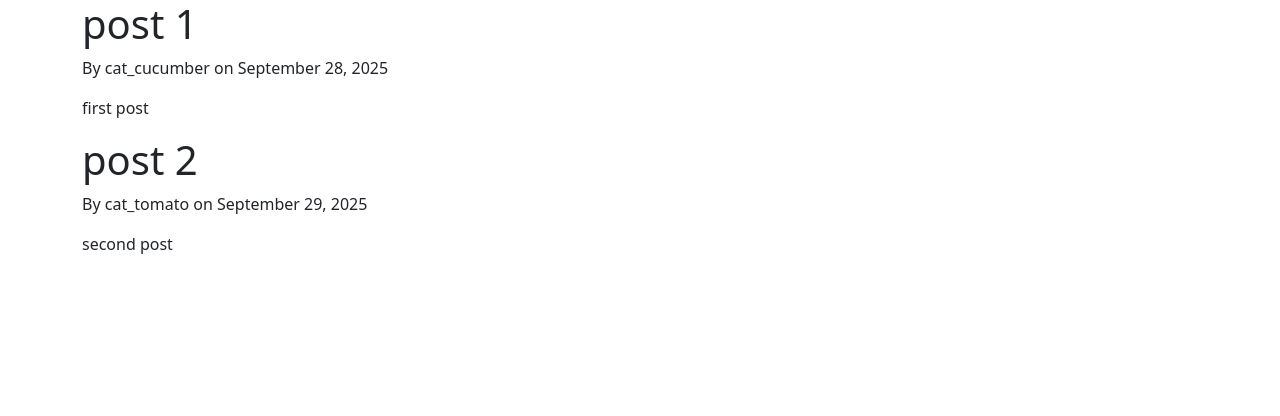
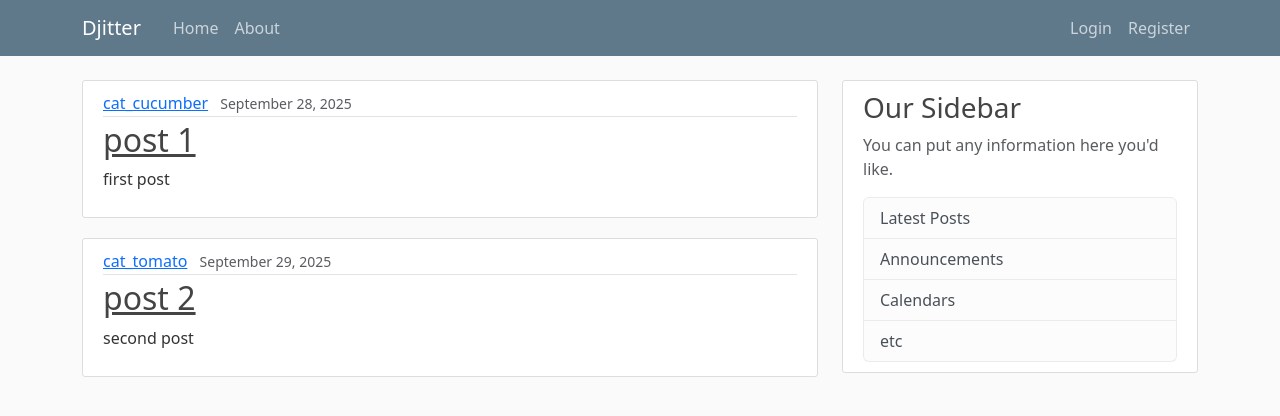
Before and after one commit to cloudyy74/Djitter, a Django app: page /home/ in a window 1280 px wide. Shown: the top 416 px of the page. Run offline with Django 5.2, Linux system fonts and the light colour scheme.

Commit message:
feat: some html stuff

```diff
--- /dev/null
+++ b/blog/static/blog/main.css
@@ -0,0 +1,84 @@
+body {
+  background: #fafafa;
+  color: #333333;
+  margin-top: 5rem;
+}
+
+h1, h2, h3, h4, h5, h6 {
+  color: #444444;
+}
+
+ul {
+  margin: 0;
+}
+
+.bg-steel {
+  background-color: #5f788a;
+}
+
+.site-header .navbar-nav .nav-link {
+  color: #cbd5db;
+}
+
+.site-header .navbar-nav .nav-link:hover {
+  color: #ffffff;
+}
+
+.site-header .navbar-nav .nav-link.active {
+  font-weight: 500;
+}
+
+.content-section {
+  background: #ffffff;
+  padding: 10px 20px;
+  border: 1px solid #dddddd;
+  border-radius: 3px;
+  margin-bottom: 20px;
+}
+
+.article-title {
+  color: #444444;
+}
+
+a.article-title:hover {
+  color: #428bca;
+  text-decoration: none;
+}
+
+.article-content {
+  white-space: pre-line;
+}
+
+.article-img {
+  height: 65px;
+  width: 65px;
+  margin-right: 16px;
+}
+
+.article-metadata {
+  padding-bottom: 1px;
+  margin-bottom: 4px;
+  border-bottom: 1px solid #e3e3e3
+}
+
+.article-metadata a:hover {
+  color: #333;
+  text-decoration: none;
+}
+
+.article-svg {
+  width: 25px;
+  height: 25px;
+  vertical-align: middle;
+}
+
+.account-img {
+  height: 125px;
+  width: 125px;
+  margin-right: 20px;
+  margin-bottom: 16px;
+}
+
+.account-heading {
+  font-size: 2.5rem;
+}
--- a/blog/templates/blog/base.html
+++ b/blog/templates/blog/base.html
@@ -1,3 +1,4 @@
+{% load static %}
 <!DOCTYPE html>
 <html>
 
@@ -9,16 +10,60 @@
     {% else %}
     <title>Djitter</title>
     {% endif %}
-    <link href="https://cdn.jsdelivr.net/npm/bootstrap@5.3.8/dist/css/bootstrap.min.css" rel="stylesheet" integrity="sha384-sRIl4kxILFvY47J16cr9ZwB07vP4J8+LH7qKQnuqkuIAvNWLzeN8tE5YBujZqJLB" crossorigin="anonymous">
+    <link href="https://cdn.jsdelivr.net/npm/bootstrap@5.3.8/dist/css/bootstrap.min.css" rel="stylesheet"
+        integrity="sha384-sRIl4kxILFvY47J16cr9ZwB07vP4J8+LH7qKQnuqkuIAvNWLzeN8tE5YBujZqJLB" crossorigin="anonymous">
+    <link rel="stylesheet" type="text/css" href="{% static 'blog/main.css' %}">
 </head>
 
 <body>
-    <div class="container">
-        {% block content %}{% endblock %}
-    </div>
-    <script src="https://cdn.jsdelivr.net/npm/bootstrap@5.3.8/dist/js/bootstrap.bundle.min.js" integrity="sha384-FKyoEForCGlyvwx9Hj09JcYn3nv7wiPVlz7YYwJrWVcXK/BmnVDxM+D2scQbITxI" crossorigin="anonymous"></script>
-    <script src="https://cdn.jsdelivr.net/npm/@popperjs/core@2.11.8/dist/umd/popper.min.js" integrity="sha384-I7E8VVD/ismYTF4hNIPjVp/Zjvgyol6VFvRkX/vR+Vc4jQkC+hVqc2pM8ODewa9r" crossorigin="anonymous"></script>
-    <script src="https://cdn.jsdelivr.net/npm/bootstrap@5.3.8/dist/js/bootstrap.min.js" integrity="sha384-G/EV+4j2dNv+tEPo3++6LCgdCROaejBqfUeNjuKAiuXbjrxilcCdDz6ZAVfHWe1Y" crossorigin="anonymous"></script>
+    <header class="site-header">
+        <nav class="navbar navbar-expand-md navbar-dark bg-steel fixed-top">
+            <div class="container">
+                <a class="navbar-brand me-4" href="{% url 'blog-home' %}">Djitter</a>
+
+                <button class="navbar-toggler" type="button" data-bs-toggle="collapse" data-bs-target="#navbarToggle"
+                    aria-controls="navbarToggle" aria-expanded="false" aria-label="Toggle navigation">
+                    <span class="navbar-toggler-icon"></span>
+                </button>
+
+                <div class="collapse navbar-collapse" id="navbarToggle">
+                    <!-- Left -->
+                    <div class="navbar-nav me-auto">
+                        <a class="nav-item nav-link" href="{% url 'blog-home' %}">Home</a>
+                        <a class="nav-item nav-link" href="{% url 'blog-about' %}">About</a>
+                    </div>
+
+                    <!-- Right -->
+                    <div class="navbar-nav ms-md-auto">
+                        <a class="nav-item nav-link" href="#">Login</a>
+                        <a class="nav-item nav-link" href="#">Register</a>
+                    </div>
+                </div>
+            </div>
+        </nav>
+    </header>
+    <main role="main" class="container">
+        <div class="row">
+            <div class="col-md-8">
+                {% block content %}{% endblock %}
+            </div>
+            <div class="col-md-4">
+                <div class="content-section">
+                    <h3>Our Sidebar</h3>
+                    <p class="text-muted">You can put any information here you'd like.</p>
+                    <ul class="list-group">
+                        <li class="list-group-item list-group-item-light">Latest Posts</li>
+                        <li class="list-group-item list-group-item-light">Announcements</li>
+                        <li class="list-group-item list-group-item-light">Calendars</li>
+                        <li class="list-group-item list-group-item-light">etc</li>
+                    </ul>
+                </div>
+            </div>
+        </div>
+    </main>
+    <script src="https://cdn.jsdelivr.net/npm/bootstrap@5.3.8/dist/js/bootstrap.bundle.min.js"
+        integrity="sha384-FKyoEForCGlyvwx9Hj09JcYn3nv7wiPVlz7YYwJrWVcXK/BmnVDxM+D2scQbITxI"
+        crossorigin="anonymous"></script>
 </body>
 
 </html>
--- a/blog/templates/blog/home.html
+++ b/blog/templates/blog/home.html
@@ -1,8 +1,15 @@
 {% extends "blog/base.html" %}
 {% block content %}
 {% for post in posts %}
-<h1>{{ post.title }}</h1>
-<p>By {{ post.author }} on {{ post.date_posted }}</p>
-<p> {{ post.content }}</p>
+<article class="d-flex content-section">
+    <div class="flex-grow-1">
+        <div class="article-metadata">
+            <a class="me-2" href="#">{{ post.author }}</a>
+            <small class="text-muted">{{ post.date_posted }}</small>
+        </div>
+        <h2><a class="article-title" href="#">{{ post.title }}</a></h2>
+        <p class="article-content">{{ post.content }}</p>
+    </div>
+</article>
 {% endfor %}
 {% endblock %}
```
